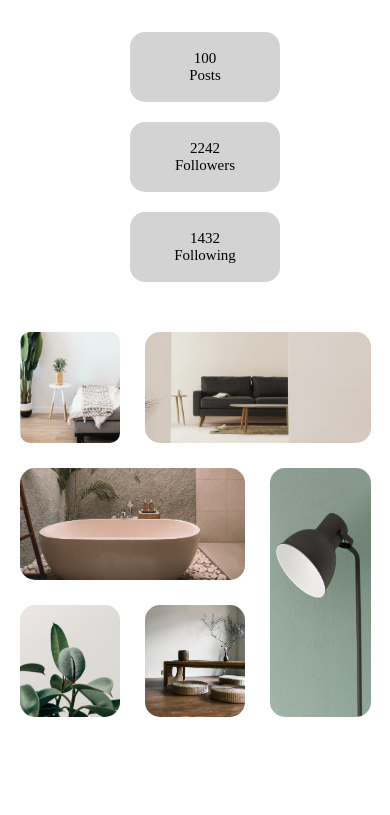
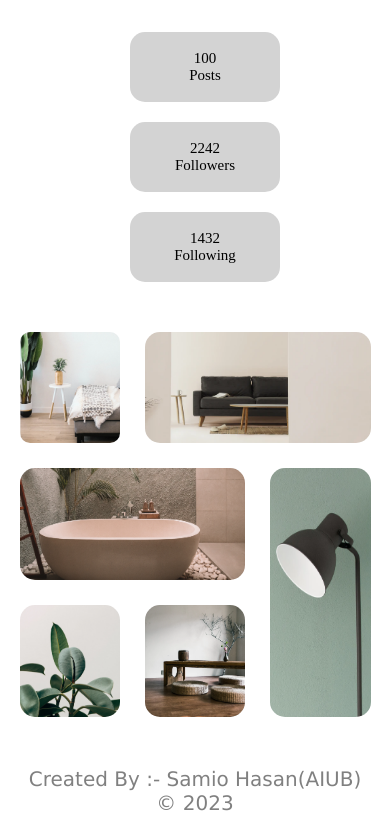
Before and after one commit to samio11/Responsive_04, a plain HTML site: page index.html in a window 390 px wide. Shown: the part 319-1134 px from the top of the page. Before the commit the page ends 1040 px from the top, so only its background shows below. Drawn offline with Linux system fonts and the light colour scheme.

Commit message:
Responsive Not Done Yet

```diff
--- a/index.html
+++ b/index.html
@@ -47,7 +47,11 @@
     </main>
 
     <footer>
-
+        <div class="last">
+            <p style="font-size: 20px;
+            font-family: 'Lucida Sans', 'Lucida Sans Regular', 'Lucida Grande', 'Lucida Sans Unicode', Geneva, Verdana, sans-serif;
+            color: gray;">Created By :- Samio Hasan(AIUB) &copy; 2023</p>
+        </div>
     </footer>
 </body>
 
--- a/style/responsive_04.css
+++ b/style/responsive_04.css
@@ -125,3 +125,12 @@
     height: 100%;
     border-radius: 15px;
 }
+
+.last{
+    width: 90%;
+    height: auto;
+    /* background-color: aqua; */
+    margin: 0px auto;
+    margin-top: 50px;
+    text-align: center;
+}
```
